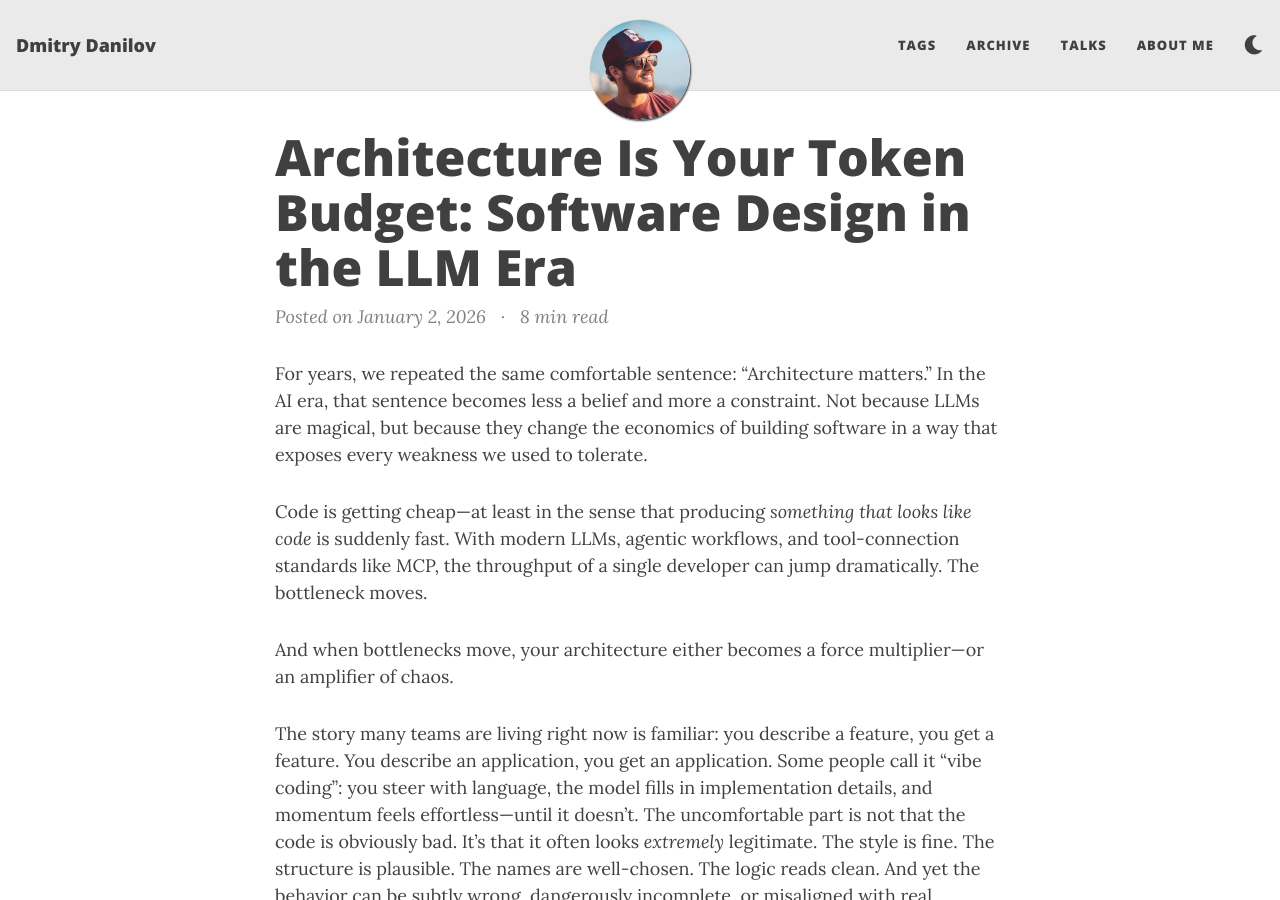
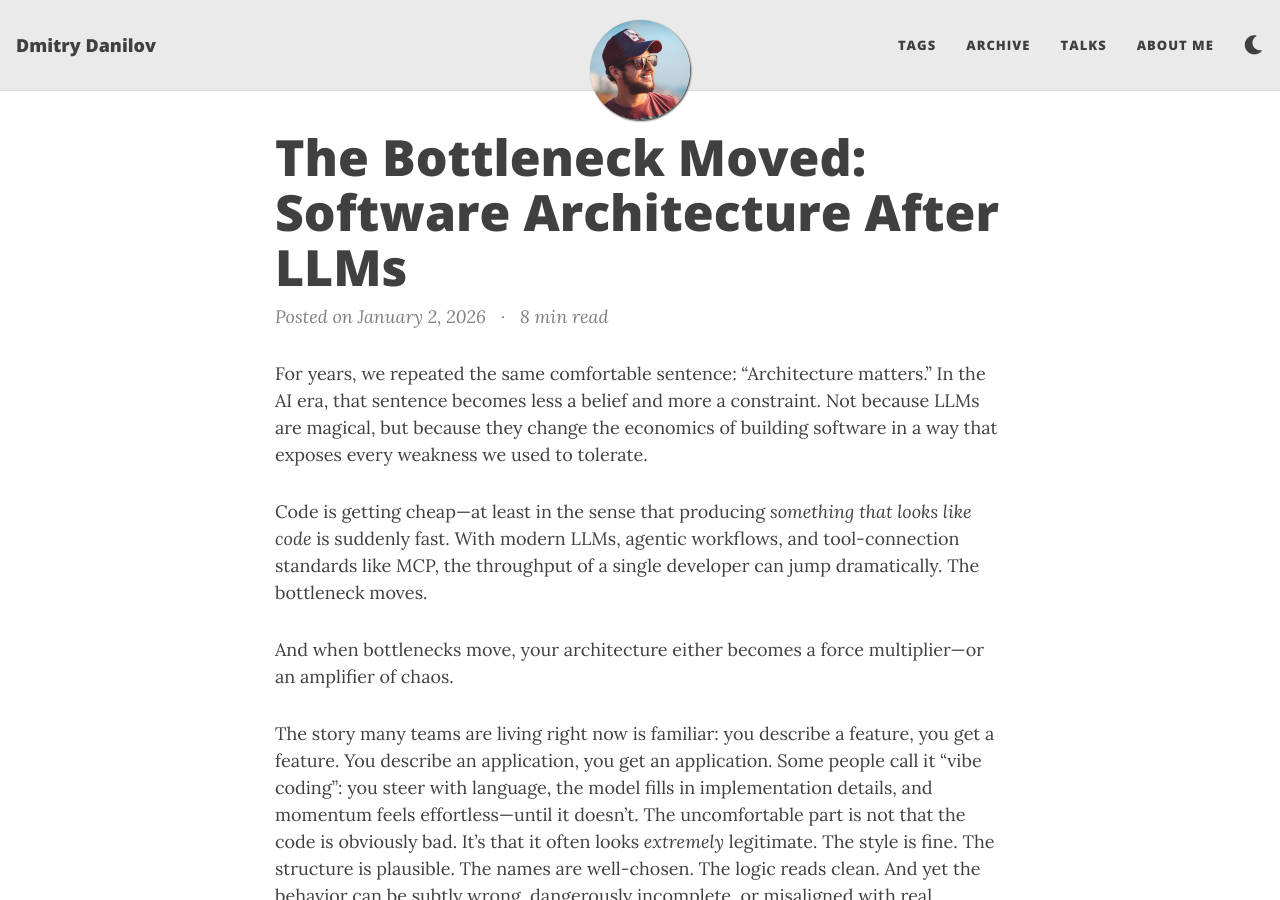
Before and after one commit to f-squirrel/f-squirrel.github.io, a Jekyll site: the page built from _posts/2026-01-02-llm-arch.md, in a window 1280 px wide and 900 px high. Built offline with Jekyll 4.4.1, drawn with Linux system fonts in a browser that asks for light colours; nearby versions of some CDN libraries.

Commit message:
post: rename

```diff
--- a/_posts/2026-01-02-llm-arch.md
+++ b/_posts/2026-01-02-llm-arch.md
@@ -1,5 +1,5 @@
 ---
-title: "Architecture Is Your Token Budget: Software Design in the LLM Era"
+title: "The Bottleneck Moved: Software Architecture After LLMs"
 published: true
 permalink: "/how-llms-affect-software-architecture"
 share-img: /img/book.jpg
```
